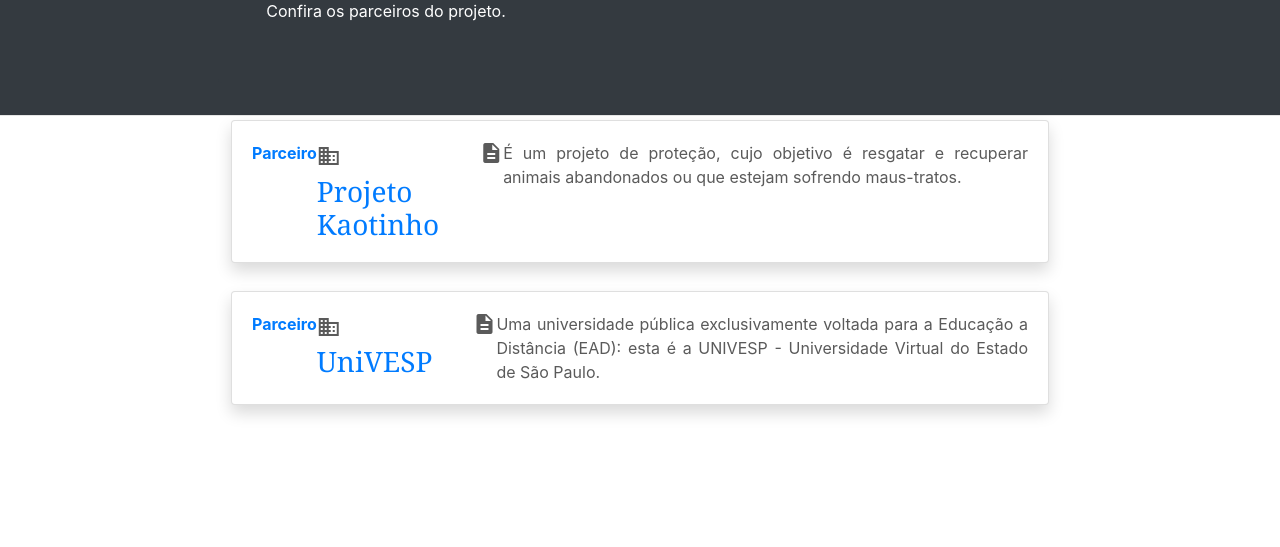
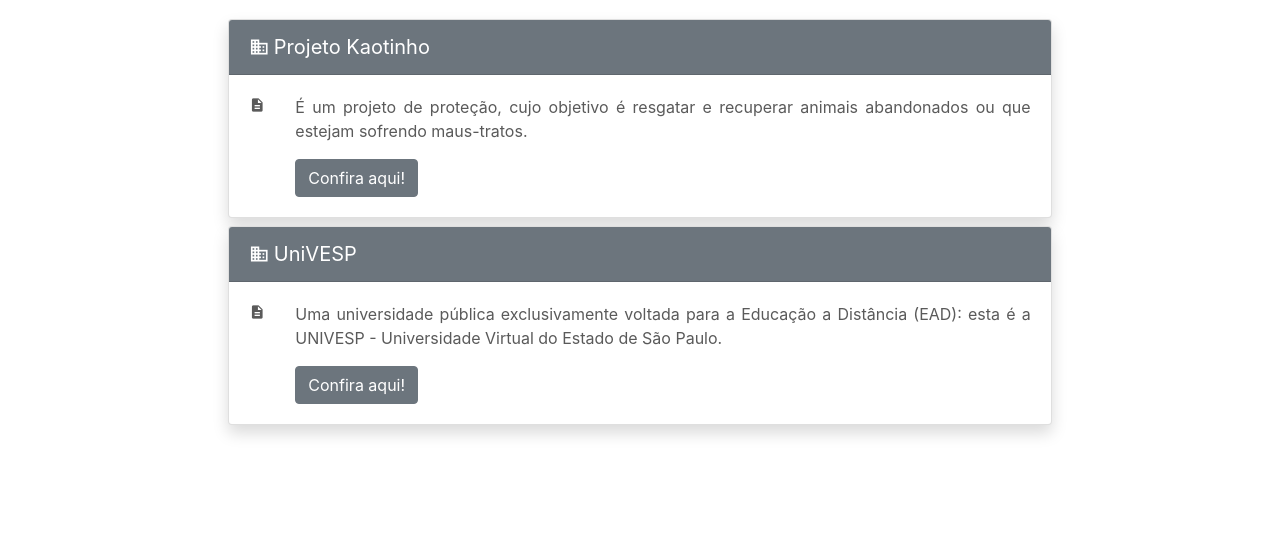
Before and after one commit to bruno-caldas/pi_univesp_jacana, a Django app: page /abrigo/parceiros in a window 1280 px wide. Shown: the part 253-800 px from the top of the page. Run offline with Django 3.2, Linux system fonts and the light colour scheme; data comes from the database, SQL or seed files in the repository; some libraries are stand-ins or nearby versions.

Commit message:
feat: Ajustes e melhorias página de parceiros

```diff
--- a/parceiros/templates/parceiros/parceiros.html
+++ b/parceiros/templates/parceiros/parceiros.html
@@ -2,37 +2,41 @@
 {% load static %}
 
 {% block content %}
-<header class="blog-header bg-dark justify-content-center align-items-center m-0 p-0">
-    <div class="row flex-nowrap justify-content-center align-items-center">
-        <div class="col-md-8 pt-1">
-            <div class="jumbotron p-3 p-md-5 text-white rounded bg-dark">
-                <h2 class="display-4 font-italic">
-                    <img class="rounded-circle d-md-show" src="https://piunivesp.s3.sa-east-1.amazonaws.com/media/parceiro2.svg" alt="parceiros" width="140" height="140">
-                    Nossos Parceiros</h2>
-                <p class="my-3">Confira os parceiros do projeto.</p>
+
+<div class="container-fluid">
+<!-- Cabeçalho da página -->
+  <div class="row justify-content-center jumbotron jumbotron-fluid bg-secondary mt-4 py-4">
+    <div class="col-auto">
+      <img class="univesp-kaotinho img-fluid rounded mx-auto d-block" src="https://piunivesp.s3.sa-east-1.amazonaws.com/media/parceiro2.svg" alt="Univesp e Kaotinho" width="90px">
     </div>
+    <div class="col-md-8 text-white">
+      <h2 class="display-5 font-italic">Nossos Parceiros</h1>
+      <p class="lead">Confira os parceiros do projeto.</p>
     </div>
+  </div><!-- Fim do cabeçalho -->
+<!-- Conteúdo Principal -->
+  <div class="row justify-content-center mt-0">
+    <div class="col-md-8 border-secondy">
+      {% for parceiro in parceiros %}
+      <div class="card mt-2 shadow">
+        <div class="card-header bg-secondary align-middle text-white">
+          <span class="material-icons align-middle fs-5">business</span>
+          <span class="align-middle fs-5">{{ parceiro.nome_parceiro }}</span>
         </div>
-</header>
-
-{% for parceiro in parceiros %}
-    <div class="row justify-content-center m-1">
-        <div class="col-md-8">
-            <div class="card flex-lg-row mb-4 shadow h-lg-250">
-                <div class="card-body d-flex">
-                    <strong class="d-inline-block mb-2 text-primary">Parceiro</strong>
-                    <h3 class="mb-0 w-100">
-                        <span class="material-icons">business</span>
-                        <a href="http://{{ parceiro.site_parceiro }}" target="_blank">{{ parceiro.nome_parceiro }}</a>
-                    </h3>
+        <div class="row card-body">
+          <div class="col-auto">
+            <span class="material-icons fs-6">description</span>
           </div>
-                <div class="card-body d-flex justify-content-between">
-                    <span class="material-icons">description</span>
-                    <p class="card-text mb-auto w-100">{{ parceiro.descricao_parceiro }}</p>
-                </div>
+          <div class="col">
+            <p class="card-text">{{ parceiro.descricao_parceiro }}</p>
+            <a href="http://{{ parceiro.site_parceiro }}" class="btn btn-secondary">Confira aqui!</a>
           </div>
         </div>
       </div>
       {% endfor %}
+    </div><!-- Fim row-->
+  </div><!-- Fim do Conteúdo principal -->
+
 </div>
+
 {% endblock %}
--- a/templates/abrigo.html
+++ b/templates/abrigo.html
@@ -11,7 +11,7 @@
     </div>
     <div class="col-md-8 text-white">
       <h2 class="display-5 font-italic">Kãotinho no coração e alunos UniVESP</h1>
-      <p class="lead">Confira como surgiu essa parceria.</p>
+      <p class="lead">Saiba mais como surgiu essa parceria.</p>
     </div>
   </div><!-- Fim do cabeçalho -->
 <!-- Conteúdo Principal -->
```
Also changed, not shown: parceiros/templates/parceiros/parceiros2.html (added, +38 -0 lines). Lines whose indentation alone changed are shown as unchanged.
